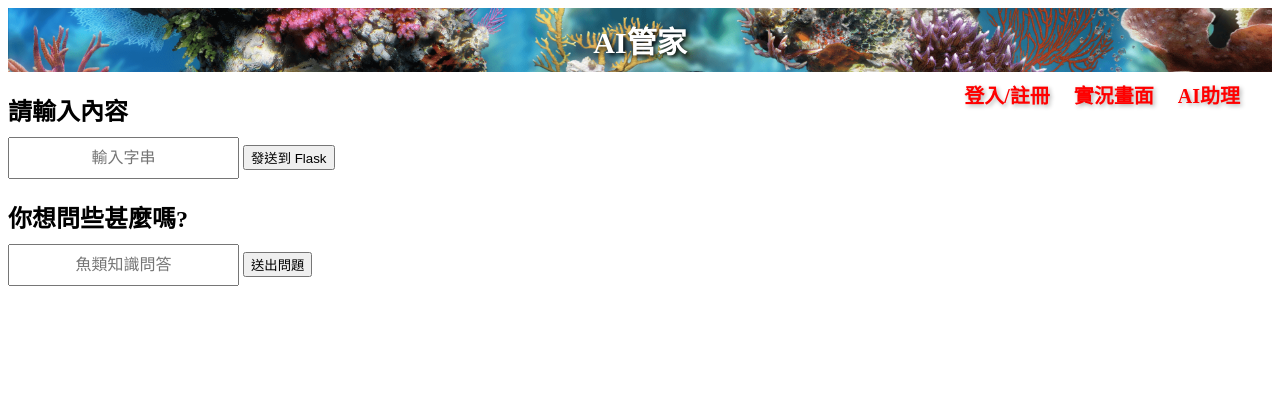
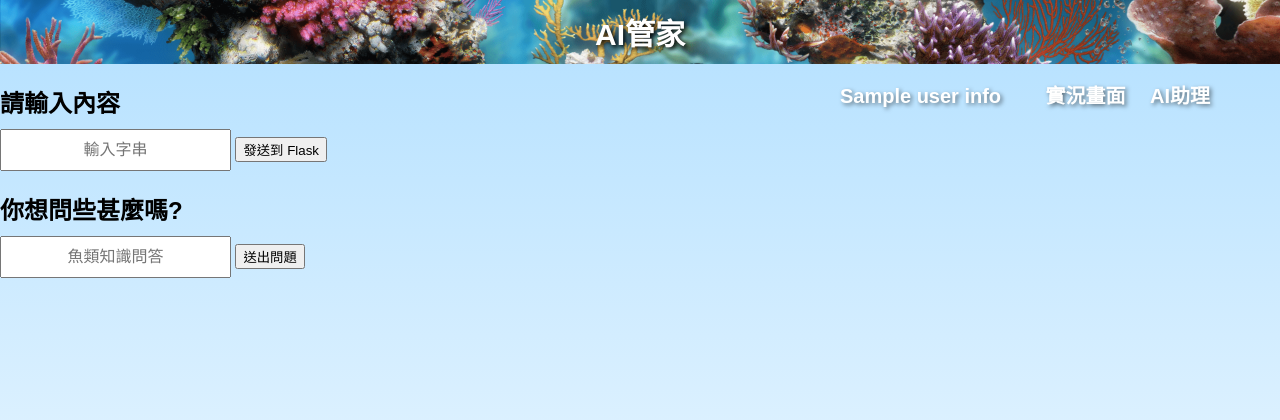
Before and after one commit to comedimmy/Ai-Assistant, a Flask app: template templates/index.html in a window 1280 px wide. Shown: the top 420 px of the page. Run offline with Flask 3, Linux system fonts and the light colour scheme; the template is opened without the code that fills it: most values are stand-ins (such as "Sample title", 1, 10 or a date in 2020); grey boxes marked "Sample" are stand-in pictures; parts of the project's set-up code (start-up, migrations or seed data) failed here and were passed over.

Commit message:
Update index.html

```diff
--- a/templates/index.html
+++ b/templates/index.html
@@ -3,29 +3,45 @@
 <head>
     <meta charset="UTF-8">
     <meta name="viewport" content="width=device-width, initial-scale=1.0">
+	<link rel="stylesheet" type="text/css" href="{{ url_for('static', filename='css/index.css') }}">
     <title>AI管家</title>
-    <link rel="stylesheet" href="{{ url_for('static', filename='css/style.css') }}">
 	<div class="header">AI管家</div>
 </head>
 <body>
 
     <div class="menu">
-	    <div class="dropdown">
-            <span style="color: red; cursor: pointer;">登入/註冊</span>
-            <div class="dropdown-content">
-                <a href="/Login"><img src="https://upload.wikimedia.org/wikipedia/commons/4/41/LINE_logo.svg" alt="LINE Logo" width="20">登入</a>
-				<!-- <a href="register.html">註冊</a>  -->
-            </div>
-        </div>
+		<div class="dropdown">
+			{% if user_info %}
+				<!-- 如果已登入，顯示使用者的名字和頭像 -->
+				<div class="dropdown">
+					<span class="user-info">
+						<span style="cursor: pointer; color:;">{{ user_info['name'] }}</span>
+					</span>
+					<div class="dropdown-content">
+						<img src="{{ user_info['picture'] }}" alt="User Avatar" class="user-avatar">
+						<p class="user-name">{{ user_info['name'] }}</p>
+						<p class="user-email">{{ user_info['email'] }}</p>
+						<a href="{{ url_for('logout') }}" class="logout-btn">登出</a>
+					</div>
+				</div>
+			{% else %}
+				<!-- 如果未登入，顯示登入/註冊 -->
+				<span style="color: white; cursor: pointer;">登入/註冊</span>
+				<div class="dropdown-content">
+					<a href="{{ url_for('login_page') }}">登入</a>
+					<a href="{{ url_for('register')}}">註冊</a>
+				</div>
+			{% endif %}
+		</div>
         <div class="dropdown">
-            <span style="color: red; cursor: pointer;">實況畫面</span>
+            <span style="color: white; cursor: pointer;">實況畫面</span>
             <div class="dropdown-content">
                 <a href="#">攝影機1</a>
                 <a href="#">攝影機2</a>
             </div>
         </div>
         <div class="dropdown">
-            <span style="color: red; cursor: pointer;">AI助理</span>
+            <span style="color: white; cursor: pointer;">AI助理</span>
             <div class="dropdown-content">
                 <a href="#">語音控制</a>
                 <a href="#">設備狀態</a>
@@ -36,13 +52,11 @@
 	<input type="text" id="userInput" placeholder="輸入字串">
     <button onclick="sendData()">發送到 Flask</button>
 
-	<script src="{{ url_for('static', filename='js/script.js') }}"></script>
-
 	<div class="AI_communication">
 		<h2 id="title"></h2>
 		<input type="text" id="userInputQuation" placeholder="魚類知識問答">
 		<button onclick="sendQuation()">送出問題</button>
-
 	</div>
 </body>
+<script src="{{ url_for('static', filename='js/index.js') }}"></script>
 </html>
```
